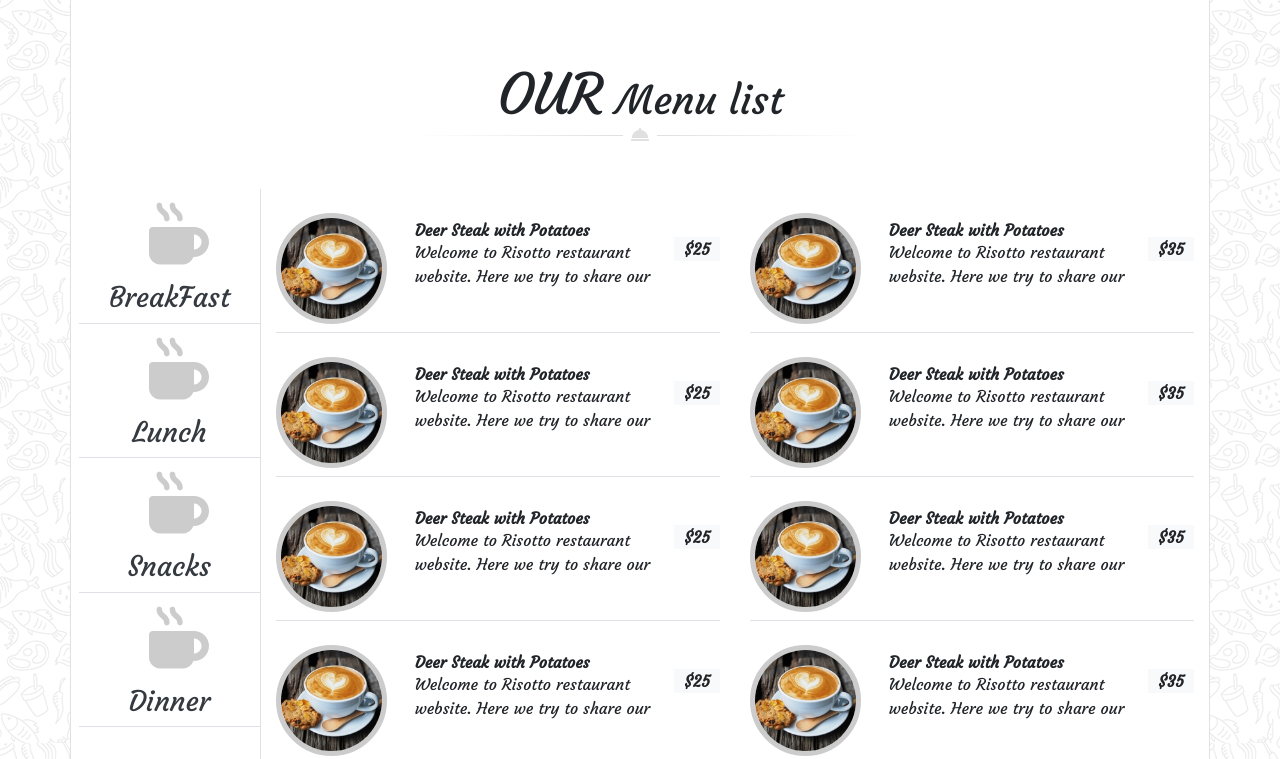
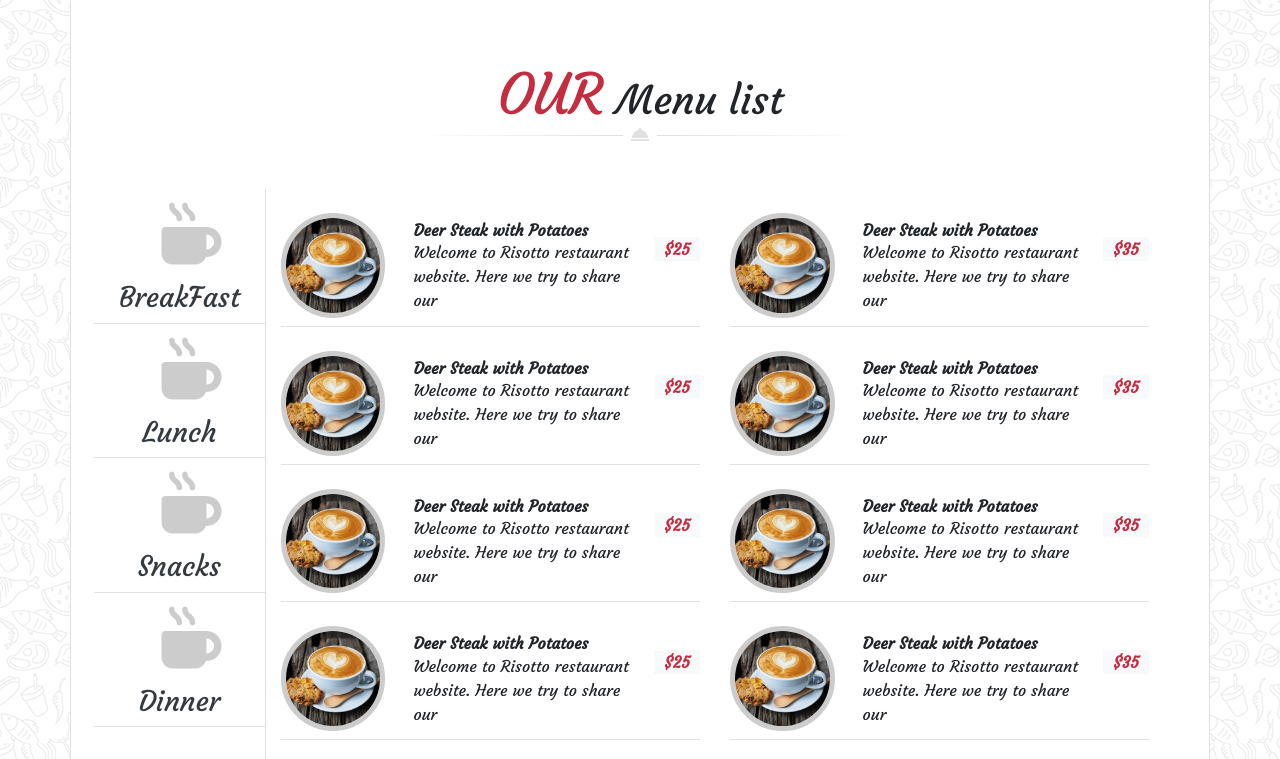
Before and after one commit to ilyasse406/git_bootstrap_les_chefs_14_ilyasse, a website: page index.html in a window 1280 px wide. Shown: the part 1440-2199 px from the top of the page. Drawn offline with nearby package versions, Linux system fonts and the light colour scheme.

Commit message:
rectification des variables

```diff
--- a/index.html
+++ b/index.html
@@ -146,7 +146,7 @@
             </div>
 
 
-            <div class="row d-flex">
+            <div class="row d-flex container-fluid">
                 <div class="col-2 pl-2  pr-0 border-right">
                     <ul class="pl-0">
                         <li class="d-flex flex-column text-center border-bottom mt-0">
--- a/src/sass/_variables.sass
+++ b/src/sass/_variables.sass
@@ -1,2 +1 @@
-$theme-colors: ("rouge" : #C42D40)
-$theme-colors: ("mauve" : #563D7C)
+$theme-colors: ("rouge" : #C42D40, "mauve" : #563D7C)
```
Also changed, not shown: public/css/style.css, 1 other file.
